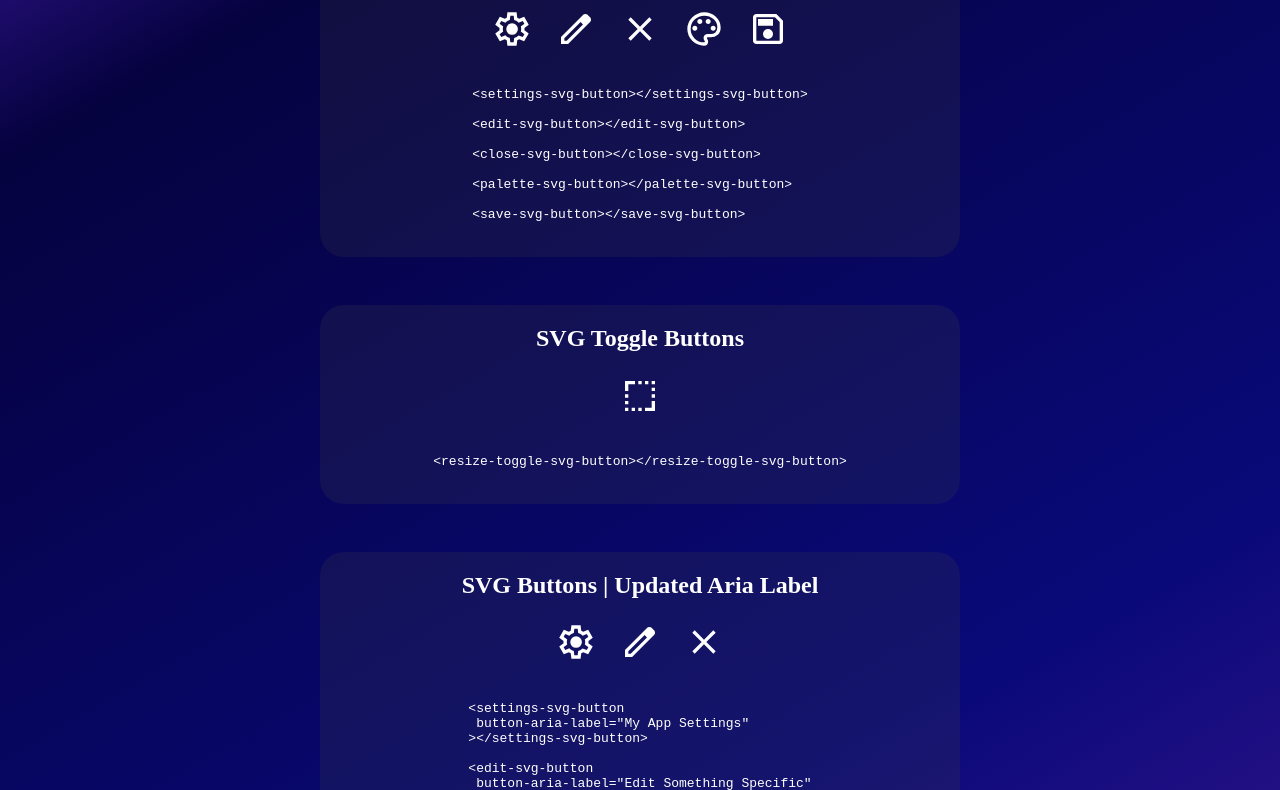
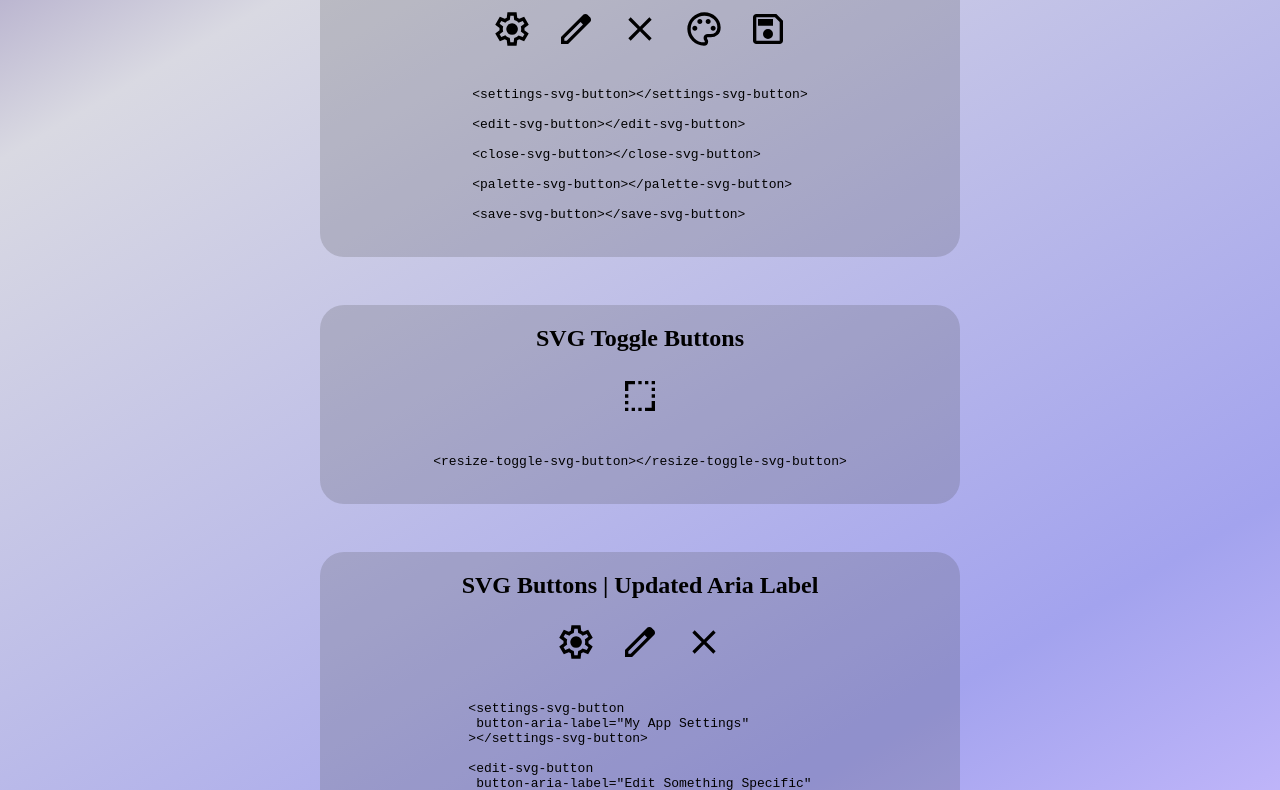
Before and after one commit to conor-dowdall/svg-buttons, a website with bundled scripts: page index.html in a window 1280 px wide. Shown: the part 110-900 px from the top of the page. Built offline with nearby package versions, Linux system fonts and the light colour scheme.

Commit message:
fix: enhance color-scheme support for light and dark modes in index.html

```diff
--- a/index.html
+++ b/index.html
@@ -19,19 +19,42 @@
 
     <style>
       :root {
-        color-scheme: dark;
-      }
-
-      body {
-        min-height: 100vh;
-        background: rgb(2, 0, 36);
-        background: linear-gradient(
+        color-scheme: dark light;
+        --light-mode-gradient: linear-gradient(
+          150deg,
+          rgb(167, 158, 196) 0%,
+          rgb(217, 217, 226) 15%,
+          rgb(163, 163, 238) 75%,
+          rgb(205, 190, 255) 100%
+        );
+        --dark-mode-gradient: linear-gradient(
           150deg,
           rgb(47, 19, 138) 0%,
           rgb(5, 2, 63) 15%,
           rgba(9, 9, 121, 1) 75%,
           rgb(47, 19, 138) 100%
         );
+        --current-background: var(--dark-mode-gradient);
+      }
+
+      /* Dark mode preference */
+      @media (prefers-color-scheme: dark) {
+        :root {
+          --current-background: var(--dark-mode-gradient);
+        }
+      }
+
+      /* Light mode preference */
+      @media (prefers-color-scheme: light) {
+        :root {
+          --current-background: var(--light-mode-gradient);
+        }
+      }
+
+      body {
+        min-height: 100vh;
+        background: rgb(2, 0, 36);
+        background: var(--current-background);
       }
 
       section {
```
